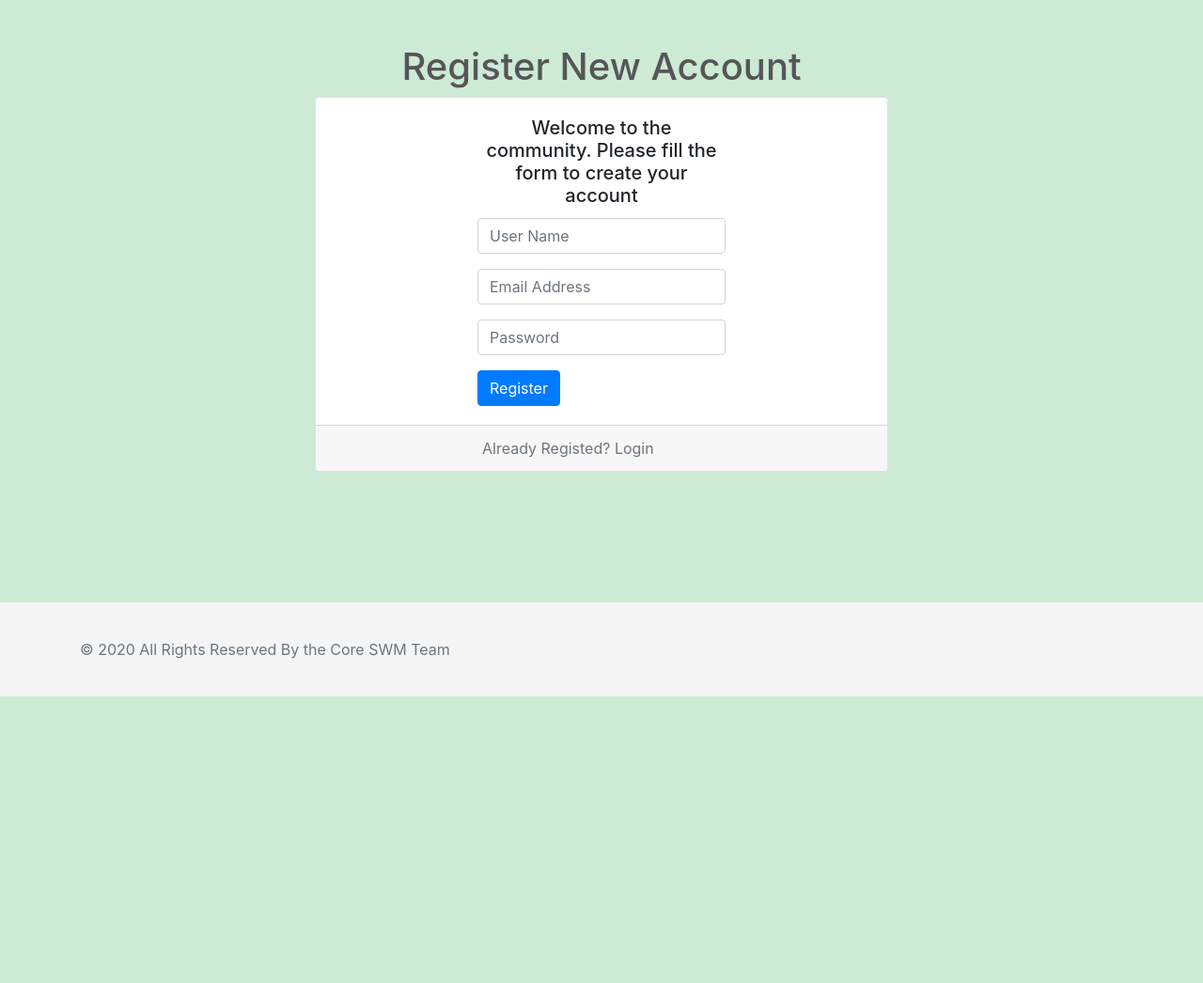
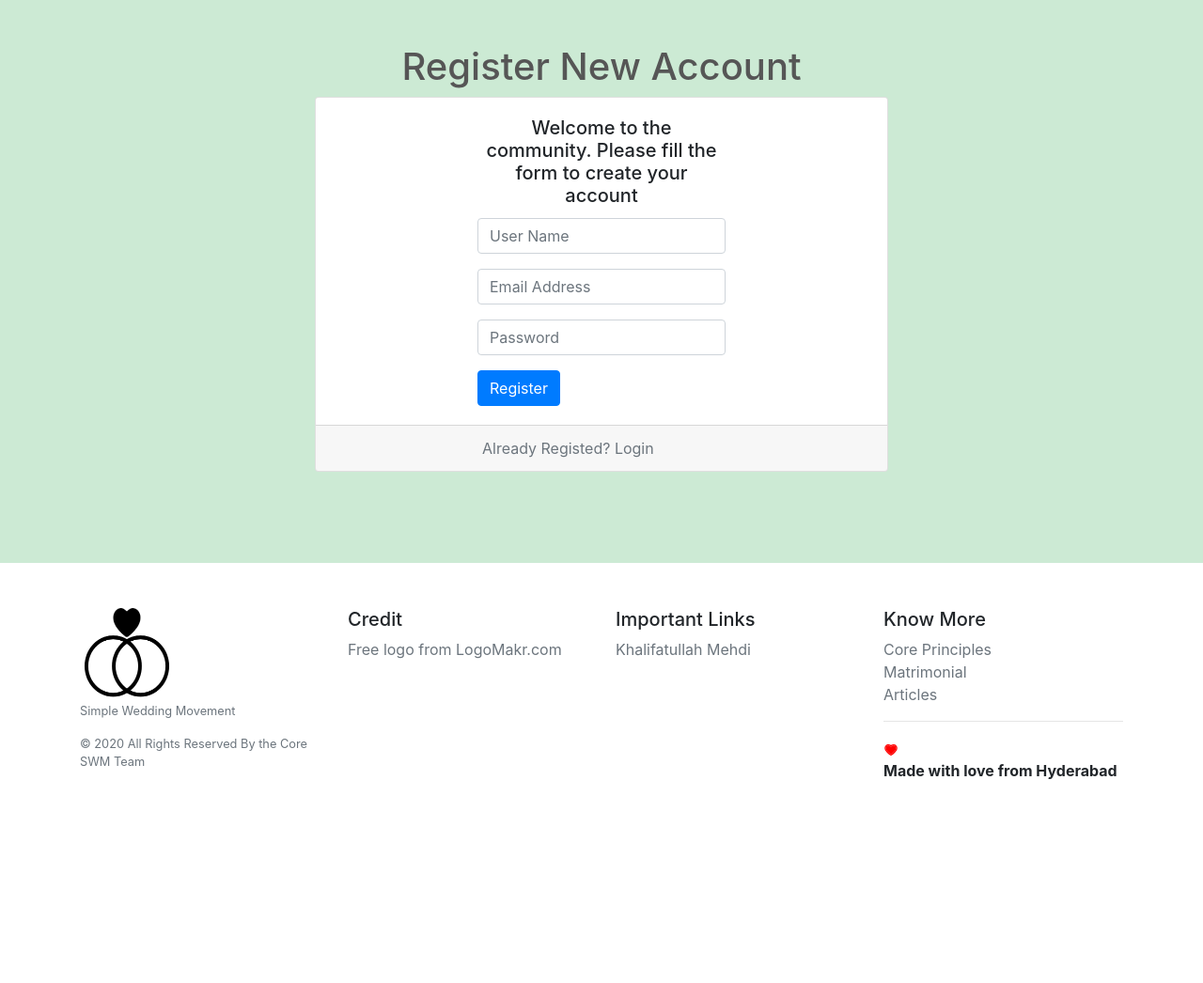
Before and after one commit to alikhundmiri/simpleweddingdjango, a Django app: page /register/ in a window 1280 px wide. Shown: the part 59-1105 px from the top of the page at 94% size. Before the commit the page ends 800 px from the top, so only its background shows below. Run offline with Django 3.2, Linux system fonts and the light colour scheme; some libraries are stand-ins or nearby versions.

Commit message:
added logo, favicon, and footer

```diff
--- a/templates/article.html
+++ b/templates/article.html
@@ -1,3 +1,4 @@
+{% load static %}
 <!DOCTYPE html>
 <html lang="en">
 
--- a/templates/base.html
+++ b/templates/base.html
@@ -1,3 +1,4 @@
+{% load static %}
 <!DOCTYPE html>
 <html lang="en">
 
@@ -8,6 +9,12 @@
 
 	<title>{% block title %}Simple wedding Movement{% endblock %}</title> <!-- MAX 70 Chars-->
 	{% block meta_tags %}{% endblock %}
+
+	<!-- Favicons -->
+	<link rel="apple-touch-icon" sizes="180x180" href="{% static 'favicons/apple-touch-icon.png' %}">
+	<link rel="icon" type="image/png" sizes="32x32" href="{% static 'favicons/favicon-32x32.png' %}">
+	<link rel="icon" type="image/png" sizes="16x16" href="{% static 'favicons/favicon-16x16.png' %}">
+	<link rel="manifest" href="{% static 'favicons/site.webmanifest' %}">
 
 	<!-- Bootstrap core CSS -->
 	{% block head_extras %}{% endblock %}
@@ -49,17 +56,27 @@
 			line-height: 100px; /* Vertically center the text there */
 			background-color: #f5f5f5;
 		}
+		#content {
+			padding-bottom: 50px;
+			background-color: {% if article.publish == False %} #F4B9AD {% else %} #CCEAD4 {% endif%};
+		}
 	</style>
+
+	<script type="text/javascript">
+
+	</script>
 </head>
 
-<body style="background-color: {% if article.publish == False %} #F4B9AD {% else %} #CCEAD4 {% endif%}">
+<body>
 
 	<!-- Navigation -->
 	{% include 'navbar.html' %}
 
+	<div id="content">
 		<!-- Page Content -->
 		{% block content %}
 		{% endblock %}
+	</div>
 
 	<!-- Footer -->
 	{% include 'footer.html' %}
@@ -79,11 +96,13 @@
 		$(document).ready(function(){
 			$('.content-markdown').each(function(){
 				var content = $(this).text()
-        console.log(content)
-        var markedContent = marked(content)
-        console.log(markedContent)
+				var markedContent = marked(content);
 				$(this).html(markedContent)
 			})
+			// making the contentspace full height. fill up device;'s space.
+			var screen_height = screen.height + "px"
+			document.getElementById("content").style.minHeight = screen_height;
+
 		})
 	</script>
 
--- a/templates/footer.html
+++ b/templates/footer.html
@@ -1,7 +1,37 @@
-<footer class="footer">
-	<div class="container">
-		<span class="text-muted">
-			&copy; 2020 All Rights Reserved By the Core SWM Team
-		</span>
+{% load static %}
+<footer class="container py-5">
+	<div class="row">
+		<div class="col-12 col-md">
+			<img src="{% static 'logo/simple-wedding-movement-logo-black.png' %}" width="100" height="100" class="d-inline-block align-top" alt="Simple Wedding Movement Logo">{% comment %}https://logomakr.com/7224MM {% endcomment %}
+			<small class="d-block mb-3 text-muted">Simple Wedding Movement</small>
+			<small class="d-block mb-3 text-muted">&copy; 2020 All Rights Reserved By the Core SWM Team</small>
+		</div>
+		<div class="col-6 col-md">
+			<h5>Credit</h5>
+			<ul class="list-unstyled text-small">
+				<li>
+					<a class="text-muted" href="https://LogoMakr.com">
+						Free logo from LogoMakr.com
+					</a>
+				</li>
+			</ul>
+		</div>
+		<div class="col-6 col-md">
+			<h5>Important Links</h5>
+			<ul class="list-unstyled text-small">
+				<li><a class="text-muted" href="http://www.khalifatullahmehdi.info/">Khalifatullah Mehdi</a></li>
+			</ul>
+		</div>
+		<div class="col-6 col-md">
+			<h5>Know More</h5>
+			<ul class="list-unstyled text-small">
+				<li><a class="text-muted" href="">Core Principles</a></li>
+				<li><a class="text-muted" href="">Matrimonial</a></li>
+				<li><a class="text-muted" href="">Articles</a></li>
+				<hr>
+				<li><b><svg stroke="currentColor" fill="currentColor" stroke-width="0" viewBox="0 0 1024 1024" color="red" style="color:red" height="1em" width="1em" xmlns="http://www.w3.org/2000/svg"><path d="M923 283.6a260.04 260.04 0 0 0-56.9-82.8 264.4 264.4 0 0 0-84-55.5A265.34 265.34 0 0 0 679.7 125c-49.3 0-97.4 13.5-139.2 39-10 6.1-19.5 12.8-28.5 20.1-9-7.3-18.5-14-28.5-20.1-41.8-25.5-89.9-39-139.2-39-35.5 0-69.9 6.8-102.4 20.3-31.4 13-59.7 31.7-84 55.5a258.44 258.44 0 0 0-56.9 82.8c-13.9 32.3-21 66.6-21 101.9 0 33.3 6.8 68 20.3 103.3 11.3 29.5 27.5 60.1 48.2 91 32.8 48.9 77.9 99.9 133.9 151.6 92.8 85.7 184.7 144.9 188.6 147.3l23.7 15.2c10.5 6.7 24 6.7 34.5 0l23.7-15.2c3.9-2.5 95.7-61.6 188.6-147.3 56-51.7 101.1-102.7 133.9-151.6 20.7-30.9 37-61.5 48.2-91 13.5-35.3 20.3-70 20.3-103.3.1-35.3-7-69.6-20.9-101.9zM512 814.8S156 586.7 156 385.5C156 283.6 240.3 201 344.3 201c73.1 0 136.5 40.8 167.7 100.4C543.2 241.8 606.6 201 679.7 201c104 0 188.3 82.6 188.3 184.5 0 201.2-356 429.3-356 429.3z"></path><path d="M679.7 201c-73.1 0-136.5 40.8-167.7 100.4C480.8 241.8 417.4 201 344.3 201c-104 0-188.3 82.6-188.3 184.5 0 201.2 356 429.3 356 429.3s356-228.1 356-429.3C868 283.6 783.7 201 679.7 201z"></path></svg></b></li>
+				<li><b>Made with love from Hyderabad</b></li>
+			</ul>
+		</div>
 	</div>
 </footer>
--- a/templates/index.html
+++ b/templates/index.html
@@ -1,3 +1,4 @@
+{% load static %}
 <!DOCTYPE html>
 <html lang="en">
 
--- a/usersite/settings.py
+++ b/usersite/settings.py
@@ -25,12 +25,12 @@ SECRET_KEY = os.environ.get('SECRET_KEY', '7k&6y63r*p@m%9tn3m&buelbitl&%@&%^6(rg
 
 
 # SECURITY WARNING: don't run with debug turned on in production!
-DEBUG = False
+DEBUG = True
 PRODUCTION = False
 
 ALLOWED_HOSTS = [
 '127.0.0.1',
-'192.168.0.4',
+'192.168.0.5',
 'simpleweddingmovement.herokuapp.com',
 ]
 
```
Also changed, not shown: db.sqlite3, static/favicons/android-chrome-192x192.png (added), static/favicons/android-chrome-512x512.png (added), static/favicons/apple-touch-icon.png (added), static/favicons/favicon-16x16.png (added), static/favicons/favicon-32x32.png (added), static/favicons/favicon.ico (added), static/favicons/site.webmanifest (added), static/logo/simple-wedding-movement-logo-black.png (added), static/logo/simple-wedding-movement-logo-green.png (added), static/logo/simple-wedding-movement-logo-white.png (added). Lines whose indentation alone changed are shown as unchanged.
